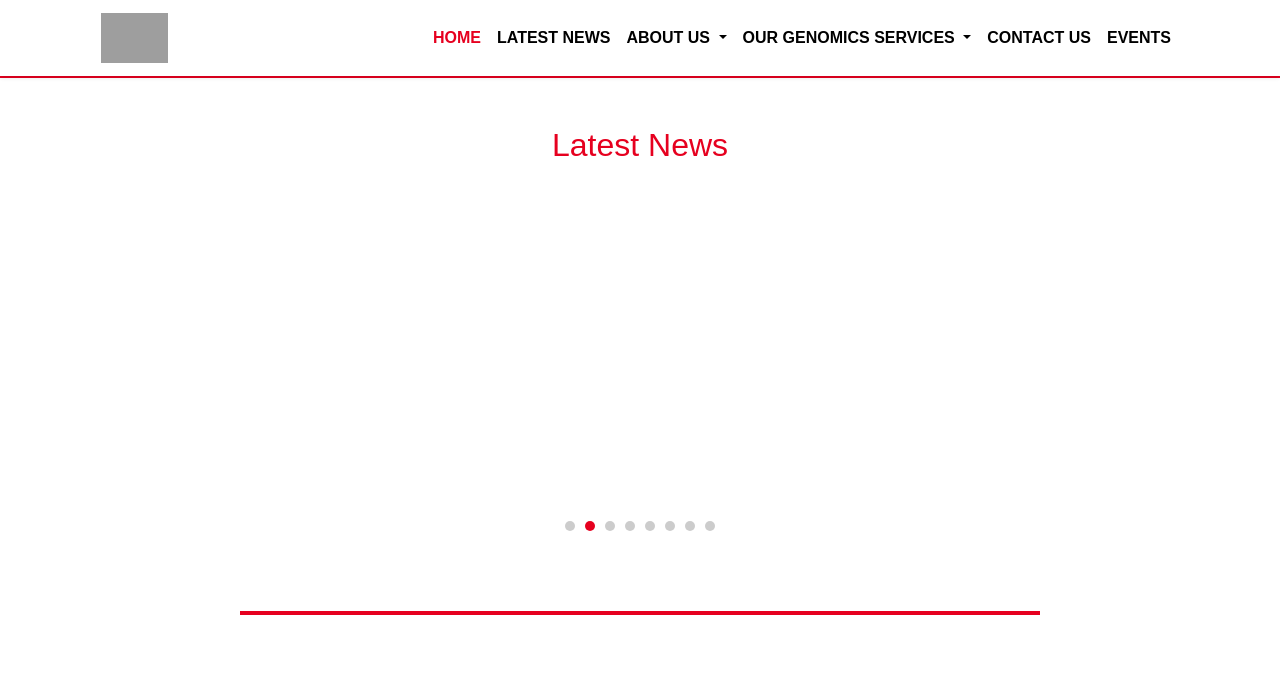
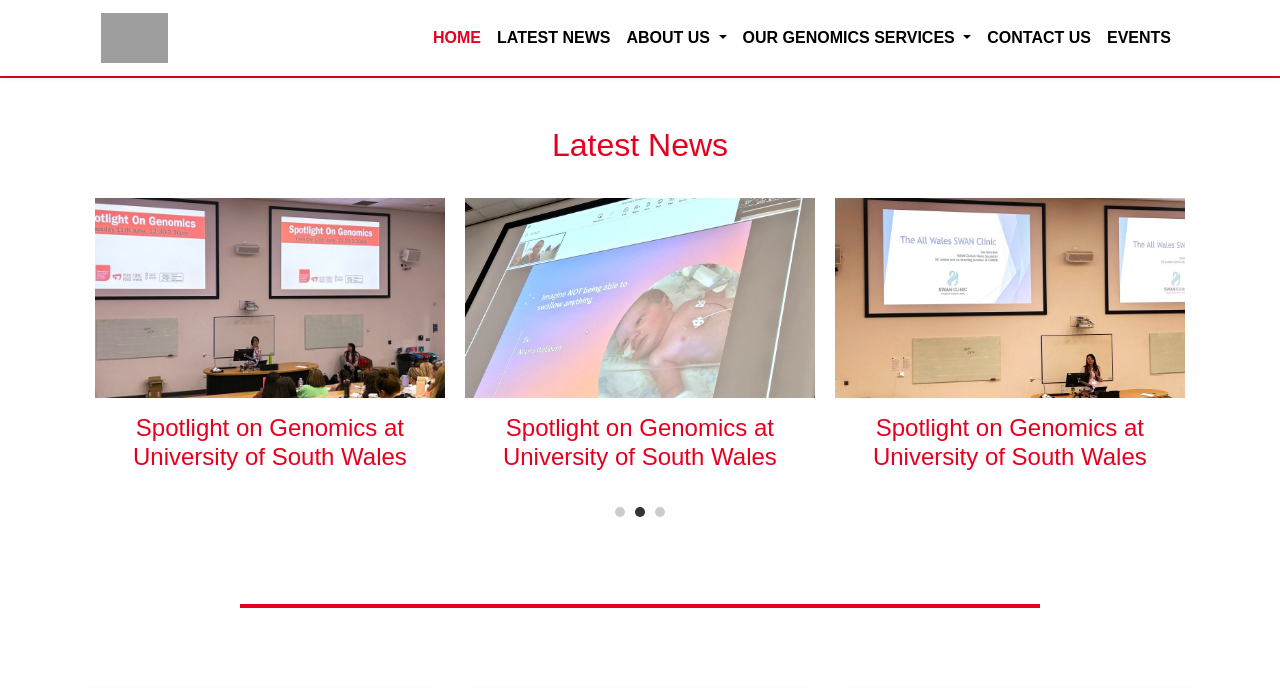
Before and after one commit to WalesGenePark/walesgenepark.github.io, a Jekyll site: the page built from index.html, in a window 1280 px wide and 1400 px high. Shown: the top 688 px of the window. Built offline with Jekyll 4.4.1, drawn with Linux system fonts in a browser that asks for light colours; nearby versions of some CDN libraries; comment, search, counter and statistics services are not loaded; some of the changed text lies outside the part shown; grey boxes are pictures that could not be loaded.

Commit message:
Initial commit

```diff
--- a/Gemfile
+++ b/Gemfile
@@ -8,7 +8,6 @@
 gem 'ostruct'
 gem 'base64'
 gem 'bigdecimal'
-gem 'jekyll-relative-links'
 
 group :jekyll_plugins do
   gem "jekyll-feed", "~> 0.12"
--- a/_config.yml
+++ b/_config.yml
@@ -1,15 +1,13 @@
 title: Wales Gene Park
 description: >- # this means to ignore newlines until "baseurl:"
   Wales Gene Park
-url: "https://walesgenepark.github.io"
+url: "https://yourgithubusername.github.io"
 baseurl: ""
 
 # Build settings
 markdown: kramdown
 plugins:
   - jekyll-feed
-  - jekyll-relative-links
-
 
 # Ensure the layouts directory is recognized
 layouts_dir: _layouts
--- a/_includes/header.html
+++ b/_includes/header.html
@@ -37,7 +37,7 @@
                         <a class="nav-link" href="{{ '/contact' | relative_url }}">CONTACT US</a>
                     </li>
                     <li class="nav-item {% if page.url == '/events' %}active{% endif %}">
-                        <a class="nav-link" href="{{ '/events' | relative_url }}">EVENTS</a>
+                        <a class="nav-link" href="{{ 'events' | relative_url }}">EVENTS</a>
                     </li>
                 </ul>
             </div>
--- a/assets/css/styles.scss
+++ b/assets/css/styles.scss
@@ -58,51 +58,53 @@
 }
 
 .news-carousel-container {
+  overflow: hidden;
   position: relative;
-    overflow: hidden;
 }
 
 .news-carousel {
   display: flex;
   transition: transform 0.5s ease;
+}
 
 .news-item {
-        flex: 0 0 33.33%;
-        padding: 0 15px;
-
-        img {
-          width: 100%;
-          height: 200px;
-          object-fit: cover;
-          border-radius: 5px;
+  flex: 0 0 33.33%; /* Adjust this value based on the number of items per slide */
+  max-width: 33.33%; /* Adjust this value based on the number of items per slide */
+  box-sizing: border-box;
+  padding: 10px;
+  text-align: center; /* Center align text */
 }
 
-        h3 {
-          font-size: 1.2rem;
-          margin-top: 1rem;
+.news-item img {
+  width: 100%;
+  height: 200px; /* Set a fixed height for images */
+  display: block;
+  object-fit: cover; /* Ensure images cover the area without distortion */
+}
+
+.news-item h3 {
+  font-size: 1.5rem; /* Adjust the font size of the heading */
+  margin-top: 10px;
   color: $primary-color;
-        }
-      }
 }
 
 .carousel-dots {
-    display: flex;
-    justify-content: center;
-    margin-top: 1rem;
+  text-align: center;
+  margin-top: 10px;
+}
 
-    .dot {
+.carousel-dots .dot {
+  display: inline-block;
   width: 10px;
   height: 10px;
+  margin: 0 5px;
+  background-color: #ccc;
   border-radius: 50%;
-      background-color: #ccc;
-      margin: 0 5px;
   cursor: pointer;
-      transition: background-color 0.3s ease;
+}
 
-      &.active {
-        background-color: $primary-color;
-      }
-    }
+.carousel-dots .dot.active {
+  background-color: #333;
 }
 
 // Shortcuts section
@@ -169,11 +171,6 @@
   }
 }
 
-// Twitter feed section
-.twitter-feed {
-    background-color: #f8f9fa;
-}
-
 // Footer styles
 footer {
     background-color: $secondary-color;
@@ -194,3 +191,36 @@
   color: #000000;
   text-align: justify; // Justify the text both left and right
 }
+
+// Add styles for calendar
+.calendar-container {
+  margin: 0 auto;
+  max-width: 900px;
+}
+
+// Add styles for follow-us
+.follow-us {
+  background-color: $secondary-color;
+  color: $primary-color;
+}
+
+.follow-us h2 {
+  margin-bottom: 20px;
+}
+
+.social-icons {
+  display: flex;
+  justify-content: center;
+  gap: 20px;
+}
+
+.social-icon {
+  font-size: 4rem; // Adjust the size as needed
+  color: #000000; // Default color
+  transition: transform 0.3s ease, color 0.3s ease;
+}
+
+.social-icon:hover {
+  transform: scale(1.1);
+  color: $primary-color; // Change to your primary color on hover
+}
--- a/assets/js/main.js
+++ b/assets/js/main.js
@@ -3,23 +3,29 @@
   const items = $('.news-item');
   const dotsContainer = $('.carousel-dots');
   let currentIndex = 0;
+  const itemsPerSlide = 3; // Number of items per slide
 
   // Create dots
-    items.each((index) => {
-      dotsContainer.append(`<div class="dot" data-index="${index}"></div>`);
-    });
+  const totalSlides = Math.ceil(items.length / itemsPerSlide);
+  for (let i = 0; i < totalSlides; i++) {
+    dotsContainer.append(`<div class="dot" data-index="${i}"></div>`);
+  }
 
   const dots = $('.dot');
   dots.first().addClass('active');
 
   function updateCarousel(index) {
     currentIndex = index;
-      carousel.css('transform', `translateX(-${currentIndex * 100}%)`);
+    const translateX = -(currentIndex * 100 / totalSlides);
+    carousel.css({
+      'transform': `translateX(${translateX}%)`,
+      'transition': 'transform 0.5s ease'
+    });
     dots.removeClass('active').eq(currentIndex).addClass('active');
   }
 
   function nextSlide() {
-      updateCarousel((currentIndex + 1) % items.length);
+    updateCarousel((currentIndex + 1) % totalSlides);
   }
 
   dots.on('click', function() {
--- a/index.html
+++ b/index.html
@@ -8,54 +8,48 @@
         <h2 class="text-center mb-4">Latest News</h2>
         <div class="news-carousel-container">
             <div class="news-carousel">
+                <div class="news-item">
                     <a href="{{ 'news/2024/08/15/spotlight-on-genomics-at-university-of-south-wales' | relative_url }}">
-                    <div class="news-item">
                         <img src="{{ 'assets/images/spotlight-on-genomics-at-university-of-south-wales_1.jpeg' | relative_url }}" alt="Spotlight on Genomics" class="img-fluid">
                         <h3 class="mt-3">Spotlight on Genomics at University of South Wales</h3>
+                    </a>
                 </div>
+                <div class="news-item">
+                    <a href="{{ 'news/2024/08/15/spotlight-on-genomics-at-university-of-south-wales' | relative_url }}">
+                        <img src="{{ 'assets/images/spotlight-on-genomics-at-university-of-south-wales_2.jpeg' | relative_url }}" alt="Spotlight on Genomics" class="img-fluid">
+                        <h3 class="mt-3">Spotlight on Genomics at University of South Wales</h3>
                     </a>
+                </div>
+                <div class="news-item">
                     <a href="{{ 'news/2024/08/15/spotlight-on-genomics-at-university-of-south-wales' | relative_url }}">
+                        <img src="{{ 'assets/images/spotlight-on-genomics-at-university-of-south-wales_3.jpeg' | relative_url }}" alt="Spotlight on Genomics" class="img-fluid">
+                        <h3 class="mt-3">Spotlight on Genomics at University of South Wales</h3>
+                    </a>
+                </div>
                 <div class="news-item">
+                    <a href="{{ 'news/2024/08/15/spotlight-on-genomics-at-university-of-south-wales' | relative_url }}">
+                        <img src="{{ 'assets/images/spotlight-on-genomics-at-university-of-south-wales_4.jpeg' | relative_url }}" alt="Spotlight on Genomics" class="img-fluid">
+                        <h3 class="mt-3">Spotlight on Genomics at University of South Wales</h3>
+                    </a>
+                </div>
+                <div class="news-item">
+                    <a href="{{ 'news/2024/08/15/spotlight-on-genomics-at-university-of-south-wales' | relative_url }}">
+                        <img src="{{ 'assets/images/spotlight-on-genomics-at-university-of-south-wales_5.jpeg' | relative_url }}" alt="Spotlight on Genomics" class="img-fluid">
+                        <h3 class="mt-3">Spotlight on Genomics at University of South Wales</h3>
+                    </a>
+                </div>
+                <div class="news-item">
+                    <a href="{{ 'news/2024/08/15/spotlight-on-genomics-at-university-of-south-wales' | relative_url }}">
+                        <img src="{{ 'assets/images/spotlight-on-genomics-at-university-of-south-wales_6.jpeg' | relative_url }}" alt="Spotlight on Genomics" class="img-fluid">
+                        <h3 class="mt-3">Spotlight on Genomics at University of South Wales</h3>
+                    </a>
+                </div>
+                <div class="news-item">
+                    <a href="{{ 'news/2024/08/15/spotlight-on-genomics-at-university-of-south-wales' | relative_url }}">
                         <img src="{{ 'assets/images/spotlight-on-genomics-at-university-of-south-wales_1.jpeg' | relative_url }}" alt="Spotlight on Genomics" class="img-fluid">
                         <h3 class="mt-3">Spotlight on Genomics at University of South Wales</h3>
+                    </a>
                 </div>
-                </a>
-                <a href="{{ 'news/2024/08/15/spotlight-on-genomics-at-university-of-south-wales' | relative_url }}">
-                    <div class="news-item">
-                        <img src="{{ 'assets/images/spotlight-on-genomics-at-university-of-south-wales_1.jpeg' | relative_url }}" alt="Spotlight on Genomics" class="img-fluid">
-                        <h3 class="mt-3">Spotlight on Genomics at University of South Wales</h3>
-                    </div>
-                </a>
-                <a href="{{ 'news/2024/08/15/spotlight-on-genomics-at-university-of-south-wales' | relative_url }}">
-                    <div class="news-item">
-                        <img src="{{ 'assets/images/spotlight-on-genomics-at-university-of-south-wales_1.jpeg' | relative_url }}" alt="Spotlight on Genomics" class="img-fluid">
-                        <h3 class="mt-3">Spotlight on Genomics at University of South Wales</h3>
-                    </div>
-                </a>
-                <a href="{{ 'news/2024/08/15/spotlight-on-genomics-at-university-of-south-wales' | relative_url }}">
-                    <div class="news-item">
-                        <img src="{{ 'assets/images/spotlight-on-genomics-at-university-of-south-wales_1.jpeg' | relative_url }}" alt="Spotlight on Genomics" class="img-fluid">
-                        <h3 class="mt-3">Spotlight on Genomics at University of South Wales</h3>
-                    </div>
-                </a>
-                <a href="{{ 'news/2024/08/15/spotlight-on-genomics-at-university-of-south-wales' | relative_url }}">
-                    <div class="news-item">
-                        <img src="{{ 'assets/images/spotlight-on-genomics-at-university-of-south-wales_1.jpeg' | relative_url }}" alt="Spotlight on Genomics" class="img-fluid">
-                        <h3 class="mt-3">Spotlight on Genomics at University of South Wales</h3>
-                    </div>
-                </a>
-                <a href="{{ 'news/2024/08/15/spotlight-on-genomics-at-university-of-south-wales' | relative_url }}">
-                    <div class="news-item">
-                        <img src="{{ 'assets/images/spotlight-on-genomics-at-university-of-south-wales_1.jpeg' | relative_url }}" alt="Spotlight on Genomics" class="img-fluid">
-                        <h3 class="mt-3">Spotlight on Genomics at University of South Wales</h3>
-                    </div>
-                </a>
-                <a href="{{ 'news/2024/08/15/spotlight-on-genomics-at-university-of-south-wales' | relative_url }}">
-                    <div class="news-item">
-                        <img src="{{ 'assets/images/spotlight-on-genomics-at-university-of-south-wales_1.jpeg' | relative_url }}" alt="Spotlight on Genomics" class="img-fluid">
-                        <h3 class="mt-3">Spotlight on Genomics at University of South Wales</h3>
-                    </div>
-                </a>
                 <!-- Add more news items here -->
             </div>
             <div class="carousel-dots"></div>
@@ -140,10 +134,17 @@
 
 <div class="short-divider"></div>
 
-<section class="twitter-feed py-5">
-    <div class="container">
-        <h2 class="text-center mb-4">Latest Tweets</h2>
-        <a class="twitter-timeline" data-height="400" href="https://twitter.com/WalesGenePark">Tweets by WalesGenePark</a>
-        <script async src="https://platform.twitter.com/widgets.js" charset="utf-8"></script>
+<!-- Follow Us Section -->
+<section class="follow-us py-5">
+    <div class="container text-center">
+      <h2 class="mb-4">Follow Us</h2>
+      <div class="social-icons">
+        <a href="https://x.com/WalesGenePark" target="_blank" class="social-icon">
+          <i class="fa-brands fa-twitter"></i>
+        </a>
+        <a href="https://www.linkedin.com/company/wales-gene-park-parc-geneteg-cymru/" target="_blank" class="social-icon">
+          <i class="fa-brands fa-linkedin"></i>
+        </a>
+      </div>
     </div>
   </section>
```
Also changed, not shown: assets/js/events.json (added, +13 -0 lines), 2 other files. Lines whose indentation alone changed are shown as unchanged.
